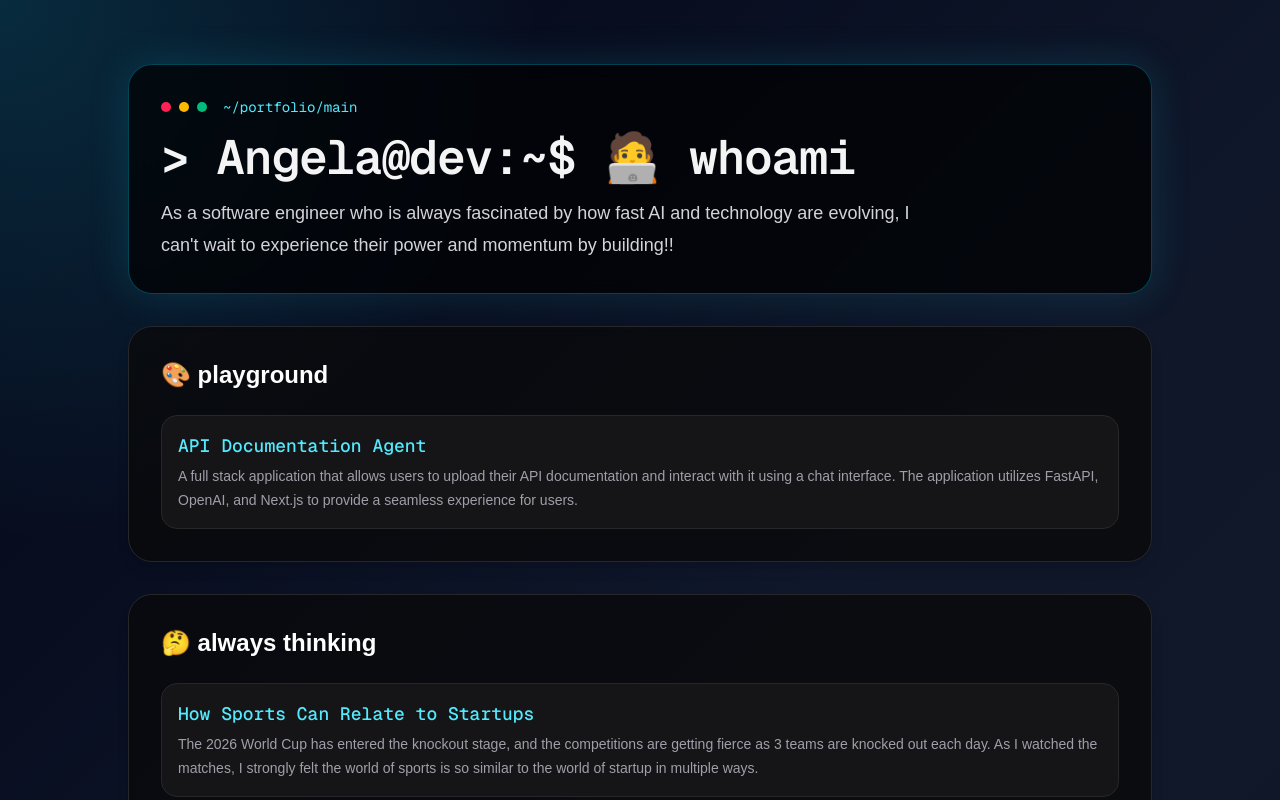
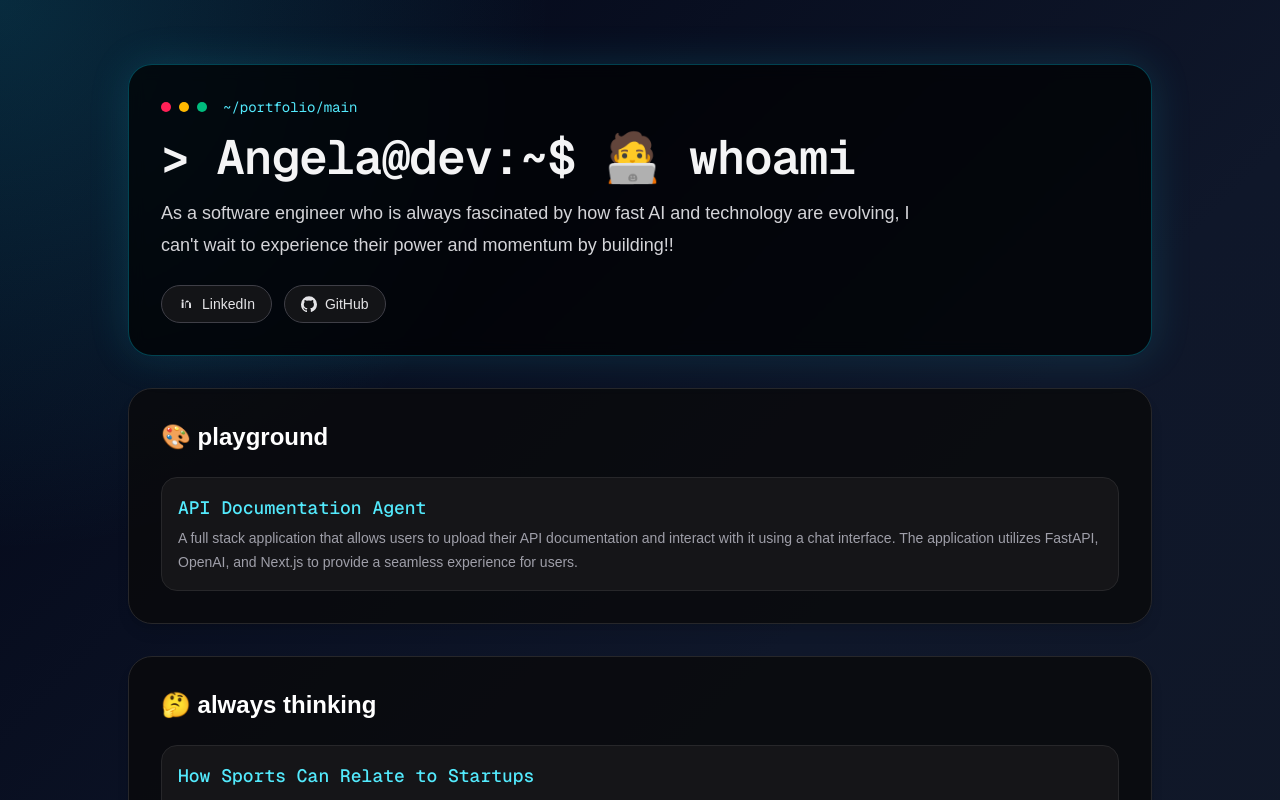
Before and after one commit to ZiqiYuanAngela/my-website, a Next.js app: page / in a window 1280 px wide. Shown: the top 800 px of the page. Built offline with nearby package versions, Linux system fonts and the light colour scheme.

Commit message:
update home page

```diff
--- a/app/page.tsx
+++ b/app/page.tsx
@@ -47,32 +47,57 @@ export default function Home() {
           <p className="mt-4 max-w-3xl text-lg leading-8 text-zinc-300">
             As a software engineer who is always fascinated by how fast AI and technology are evolving, I can't wait to experience their power and momentum by building!!
           </p>
+
+          <div className="mt-6 flex flex-wrap gap-3">
+            <a
+              href="https://www.linkedin.com/in/ziqi-yuan/"
+              target="_blank"
+              rel="noopener noreferrer"
+              className="inline-flex items-center gap-2 rounded-full border border-zinc-700 bg-zinc-900/80 px-4 py-2 text-sm font-medium text-zinc-200 transition hover:border-zinc-500 hover:bg-zinc-800"
+              aria-label="Visit LinkedIn profile"
+            >
+              <svg viewBox="0 0 24 24" className="h-4 w-4 fill-current" aria-hidden="true">
+                <path d="M6.94 8.5A1.56 1.56 0 1 0 6.94 5.38a1.56 1.56 0 0 0 0 3.12ZM5.5 9.5h2.88V18H5.5zM10.5 9.5h2.76v1.16h.04c.38-.72 1.32-1.48 2.72-1.48 2.91 0 3.45 1.92 3.45 4.41V18h-2.88v-7.34c0-1.75-.03-4-2.44-4-2.44 0-2.81 1.91-2.81 3.88V18H10.5z" />
+              </svg>
+              LinkedIn
+            </a>
+            <a
+              href="https://github.com/repos?q=owner%3A%40me"
+              target="_blank"
+              rel="noopener noreferrer"
+              className="inline-flex items-center gap-2 rounded-full border border-zinc-700 bg-zinc-900/80 px-4 py-2 text-sm font-medium text-zinc-200 transition hover:border-zinc-500 hover:bg-zinc-800"
+              aria-label="Visit GitHub profile"
+            >
+              <svg viewBox="0 0 24 24" className="h-4 w-4 fill-current" aria-hidden="true">
+                <path d="M12 .5A12 12 0 0 0 0 12.7a12.2 12.2 0 0 0 8.2 11.6c.6.1.8-.3.8-.6v-2.2c-3.3.7-4.1-1.4-4.1-1.4-.5-1.3-1.3-1.7-1.3-1.7-1.1-.7.1-.7.1-.7 1.2.1 1.8 1.2 1.8 1.2 1.1 1.8 2.8 1.3 3.4 1 .1-.8.4-1.3.8-1.6-2.7-.3-5.5-1.3-5.5-5.9 0-1.3.5-2.4 1.2-3.2-.1-.3-.5-1.5.1-3.1 0 0 1-.3 3.3 1.2a11.4 11.4 0 0 1 6 0c2.3-1.5 3.3-1.2 3.3-1.2.6 1.6.2 2.8.1 3.1.8.8 1.2 1.9 1.2 3.2 0 4.6-2.8 5.6-5.5 5.9.4.3.8 1 .8 2v3c0 .3.2.7.8.6A12.2 12.2 0 0 0 24 12.7 12 12 0 0 0 12 .5Z" />
+              </svg>
+              GitHub
+            </a>
+          </div>
         </section>
 
         <section className="rounded-3xl border border-zinc-800 bg-zinc-950/80 p-8 shadow-lg">
           <h2 className="text-2xl font-semibold text-white">🎨 playground</h2>
           <div className="mt-6 space-y-4">
             {projects.map((project) => (
-              <article
+              <a
                 key={project.name}
-                className="rounded-2xl border border-zinc-800 bg-zinc-900/80 p-4 transition hover:border-cyan-400/40"
+                href={project.github}
+                target="_blank"
+                rel="noopener noreferrer"
+                className="block rounded-2xl border border-zinc-800 bg-zinc-900/80 p-4 transition hover:border-cyan-400/40"
               >
                 <div className="flex flex-col gap-3 sm:flex-row sm:items-center sm:justify-between">
                   <div>
-                    <a
-                      href={project.github}
-                      target="_blank"
-                      rel="noopener noreferrer"
-                      className="font-mono text-lg font-medium text-cyan-300 transition hover:text-cyan-200"
-                    >
+                    <h3 className="font-mono text-lg font-medium text-cyan-300 transition hover:text-cyan-200">
                       {project.name}
-                    </a>
+                    </h3>
                     <p className="mt-1 text-sm leading-6 text-zinc-400">
                       {project.description}
                     </p>
                   </div>
                 </div>
-              </article>
+              </a>
             ))}
           </div>
         </section>
```
